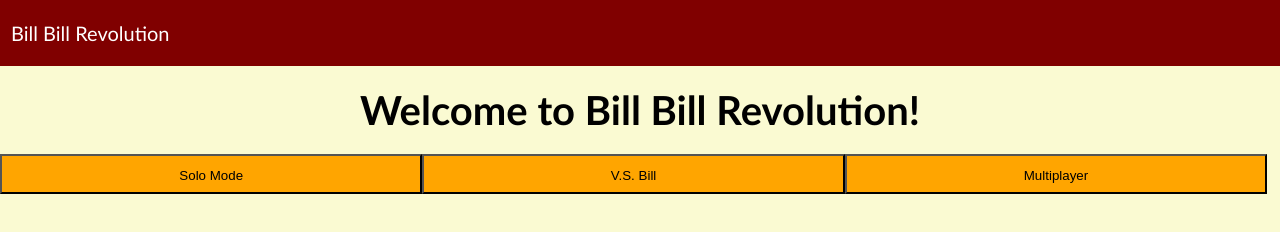
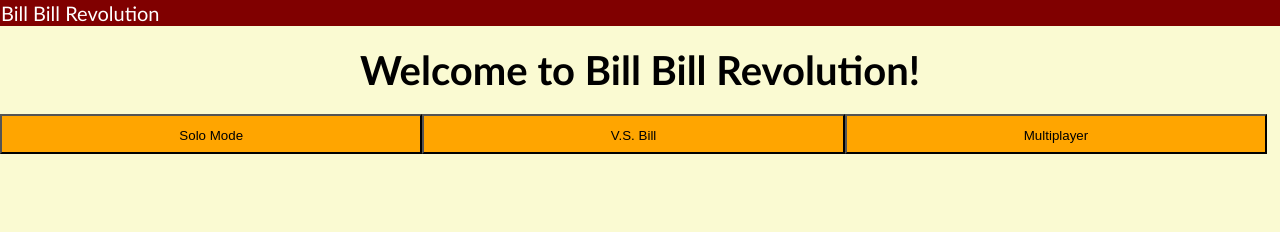
Before and after one commit to helena7802/Firebasics_Test, a website: page public/index.html in a window 1280 px wide. Drawn offline with Linux system fonts and the light colour scheme.

Commit message:
trying to fix header

```diff
--- a/public/index.html
+++ b/public/index.html
@@ -10,10 +10,12 @@
 </head>
 
 <body>
-  <div class="header">
-    <p class="header-name">Bill Bill Revolution</p>
-  </div>
-  <div class="main-text">
+  <section class="header">
+    Bill Bill Revolution
+  </section>
+
+  <!-- Main Landing Page -->
+  <div class="landing-page">
     <h1>Welcome to Bill Bill Revolution!</h1>
     <p></p>
     <div class="buttons">
@@ -22,6 +24,11 @@
       <button>Multiplayer</button>
     </div>
   </div>
+
+  <!-- Solo Mode Landing Page -->
+  <div class="solo-mode">
+
+  </div>
 </body>
 
 </html>
--- a/public/index.js
+++ b/public/index.js
@@ -1,4 +1,3 @@
 function runSoloMode() {
-  console.log("Solo mode");
-
+  console.log("Solo mode test 3");
 }
--- a/public/style.css
+++ b/public/style.css
@@ -3,6 +3,7 @@ body {
     font-family: "Gill Sans";
     margin: 0;
     padding: 0;
+    font-size: 20px;
 }
 
 h1 {
@@ -10,14 +11,10 @@ h1 {
     margin: 20px;
 }
 
-.main-text {
-    font-size: 20px;
-}
-
 .header {
+    background-color: maroon;
+    color: white;
     padding: 1px;
-    color: white;
-    background: maroon;
 }
 
 .header-name {
```
Also changed, not shown: 2 other files.
